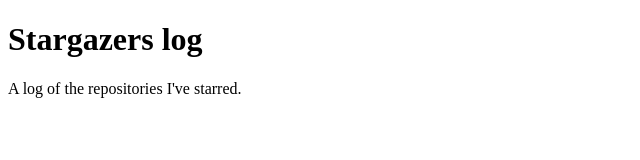
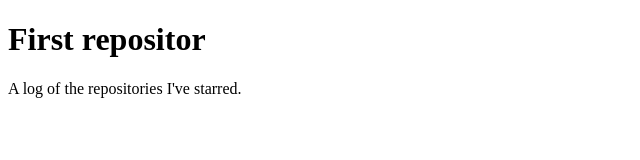
Before and after one commit to alexa-rubi/alexa-rubi.github.io, a plain HTML site: page index.html in a window 1280 px wide. Shown: the whole page, without its empty margins (0-640 px from the left). Drawn offline with Linux system fonts and the light colour scheme.

Commit message:
Update index.html

```diff
--- a/index.html
+++ b/index.html
@@ -2,10 +2,10 @@
 <html lang="en">
   <head>
     <meta charset="utf-8">
-    <title>Stargazers log</title>
+    <title>First repository</title>
   </head>
   <body>
-    <h1>Stargazers log</h1>
+    <h1>First repositor</h1>
     <p>A log of the repositories I've starred.</p>
   </body>
 </html>
```
